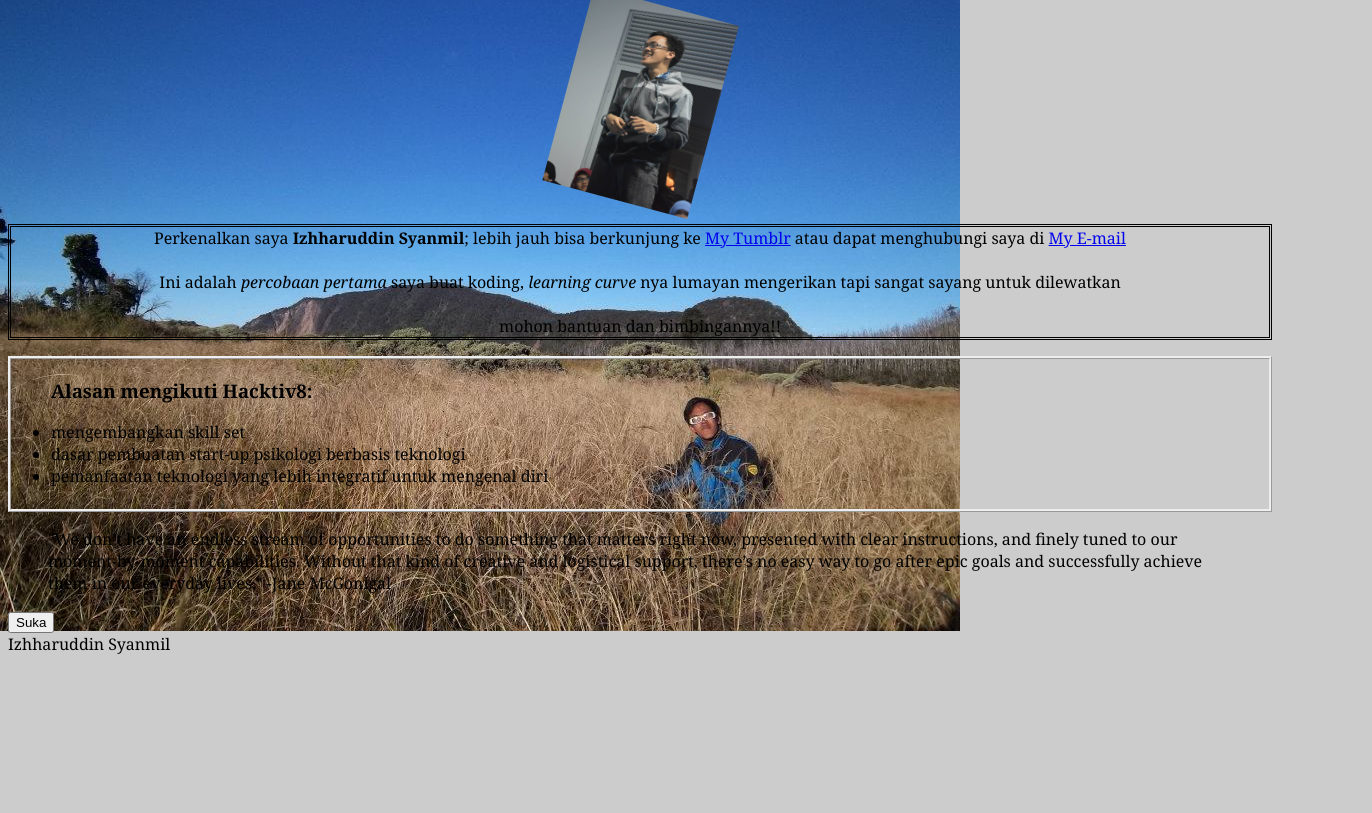
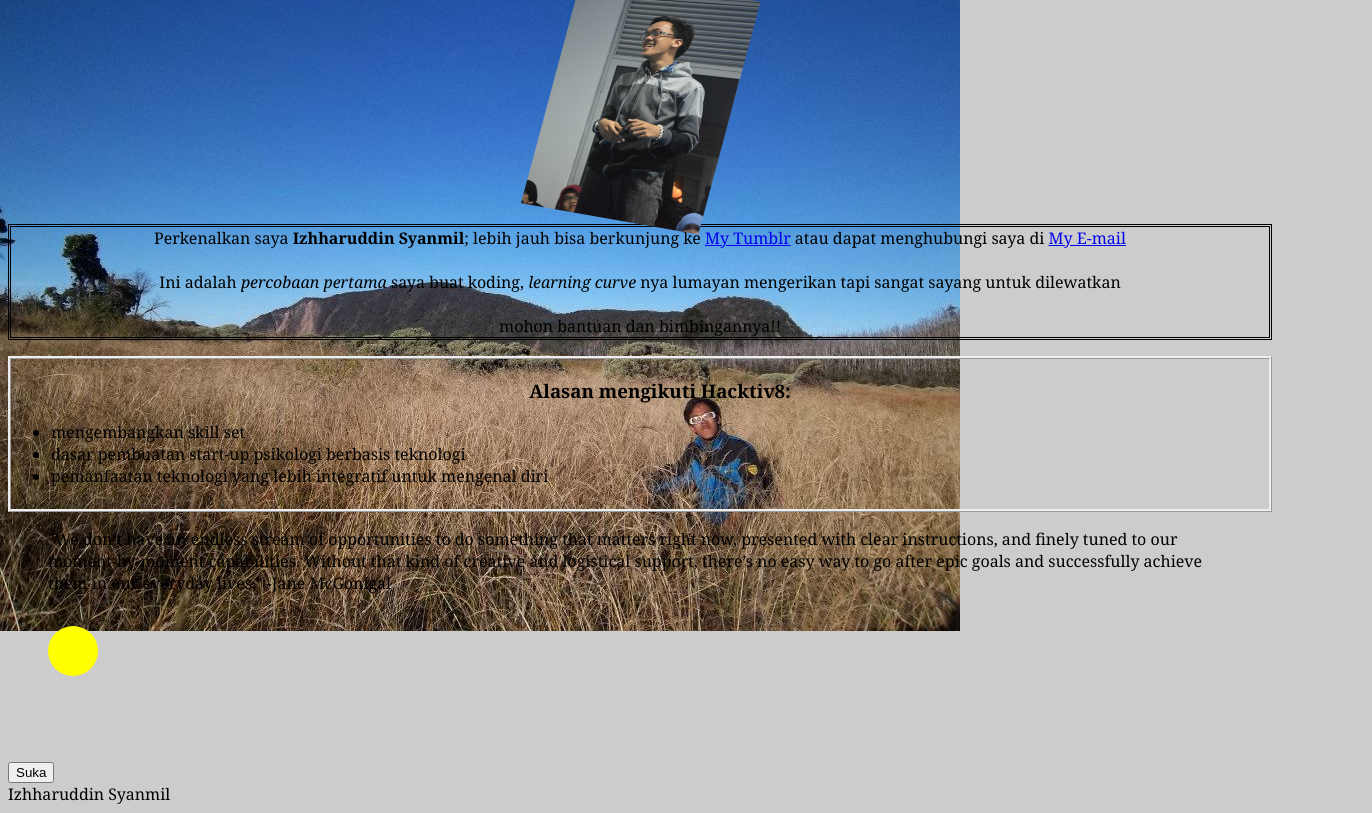
Before and after one commit to Syanmil/syanmil.github.io, a plain HTML site: page index.html in a window 1280 px wide. Shown: the part 89-902 px from the top of the page, 1372 px wide, since content can reach past the window. Before the commit the page ends 800 px from the top, so only its background shows below. Drawn offline with Linux system fonts and the light colour scheme; files whose address does not match are found by name.

Commit message:
tambahkan

```diff
--- a/index.html
+++ b/index.html
@@ -15,7 +15,7 @@
 Ini adalah <em>percobaan pertama</em> saya buat koding, <em>learning curve</em> nya lumayan mengerikan tapi sangat sayang untuk dilewatkan <br><br>
 mohon bantuan dan bimbingannya!!</p>
 
-<ul><h3>Alasan mengikuti Hacktiv8:</h3>
+<ul><h3 align="center">Alasan mengikuti Hacktiv8:</h3>
 	<li>mengembangkan skill set</li>
     <li>dasar pembuatan start-up psikologi berbasis teknologi</li>
     <li> pemanfaatan teknologi yang lebih integratif untuk mengenal diri</li>
@@ -26,6 +26,11 @@ mohon bantuan dan bimbingannya!!</p>
   "We don’t have an endless stream of opportunities to do something that matters right now, presented with clear instructions, and finely tuned to our moment-by-moment capabilities. Without that kind of creative and logistical support, there’s no easy way to go after epic goals and successfully achieve them in our everyday lives."
   -Jane McGonigal
 </blockquote>
+
+<div class="stage">
+  <figure class="ball"></figure>
+</div>
+
 <button name="suka">Suka</button><!--masukin link disini -->
 </body>
 </html>
--- a/styles/index.css
+++ b/styles/index.css
@@ -1,8 +1,8 @@
 * {
-   transition: all 1s;
+   transition: all 2s;
 }
 .foto1 {
-  transform: rotate(15deg);
+  transform: rotate(10deg) scale(1.2) skewX(-5deg)
 }
 h1 {
    color: #03C;
@@ -27,11 +27,56 @@ p {
 ul {
 	border:ridge
 }
+h3 {
+	background: #white;
+  border-radius: 2px;
+  transition-duration: .5s, 10s;
+  transition-timing-function: linear, ease-in;
+  transition-delay: 5s, 5s;
+}
+h3:hover {
+  background: #ff7b29;
+}
 li:hover {
   font-size: 30px;
   text-shadow:4px 4px 8px blue;
   color:#FFC
 }
+
+@keyframes slide {
+  0% {
+    left: 0;
+    top: 0;
+  }
+  50% {
+    left: 244px;
+    top: 100px;
+  }
+  100% {
+    left: 488px;
+    top: 0;
+  }
+}
+.stage {
+  border-radius: 6px;
+  height: 150px;
+  position: relative;
+  min-width: 538px;
+}
+.stage:hover .ball {
+  animation-name: slide;
+  animation-duration: 2s;
+  animation-timing-function: ease;
+  animation-delay: .5s;
+}
+.ball {
+  background: yellow;
+  border-radius: 50%;
+  height: 50px;
+  position: absolute;
+  width: 50px;
+}
+
 #footer {
    position: absolute;
    left: 510px;
```
